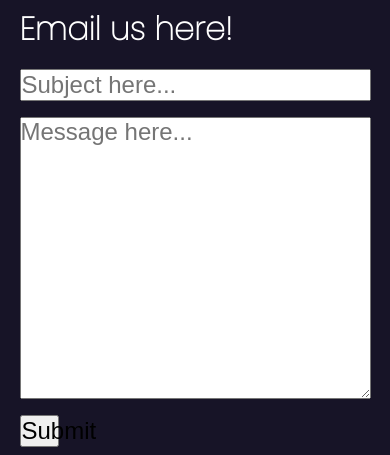
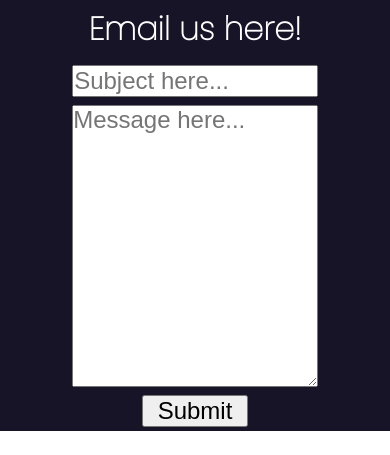
Before and after one commit to ClarenceMangui/50ShadesofSpecs, a plain HTML site: page html/home.html in a window 390 px wide. Shown: the part 3811-4266 px from the top of the page. After the commit the page ends 4242 px from the top, so only its background shows below. Drawn offline with nearby package versions, Linux system fonts and the light colour scheme.

Commit message:
Update style.css

```diff
--- a/css/style.css
+++ b/css/style.css
@@ -331,6 +331,14 @@ footer h1{
     font-family: Arial, Helvetica, sans-serif;
     color:black;
     font-size: 1.5em;
+        margin:.25rem auto;
+    width:50%;
+}
+.email h1{
+    text-align:center
+}
+.email button{
+    width:20%;
 }
 @media(min-width:600px) and (max-width:1280px){
     .shop{
@@ -375,4 +383,20 @@ footer h1{
     .section-title .crown img{
         width:80vw;
     }
+        .email button{
+        width:40vw;
+    }
+    .email h1{
+        text-align: center;
+    }
+    .email input, .email textarea, .email button{
+        font-family: Arial, Helvetica, sans-serif;
+        color:black;
+        font-size: 1.5em;
+        width:70%;
+        margin:.25rem auto;
+    }
+    .email button{
+        width:30%;
+    }
 }
```
